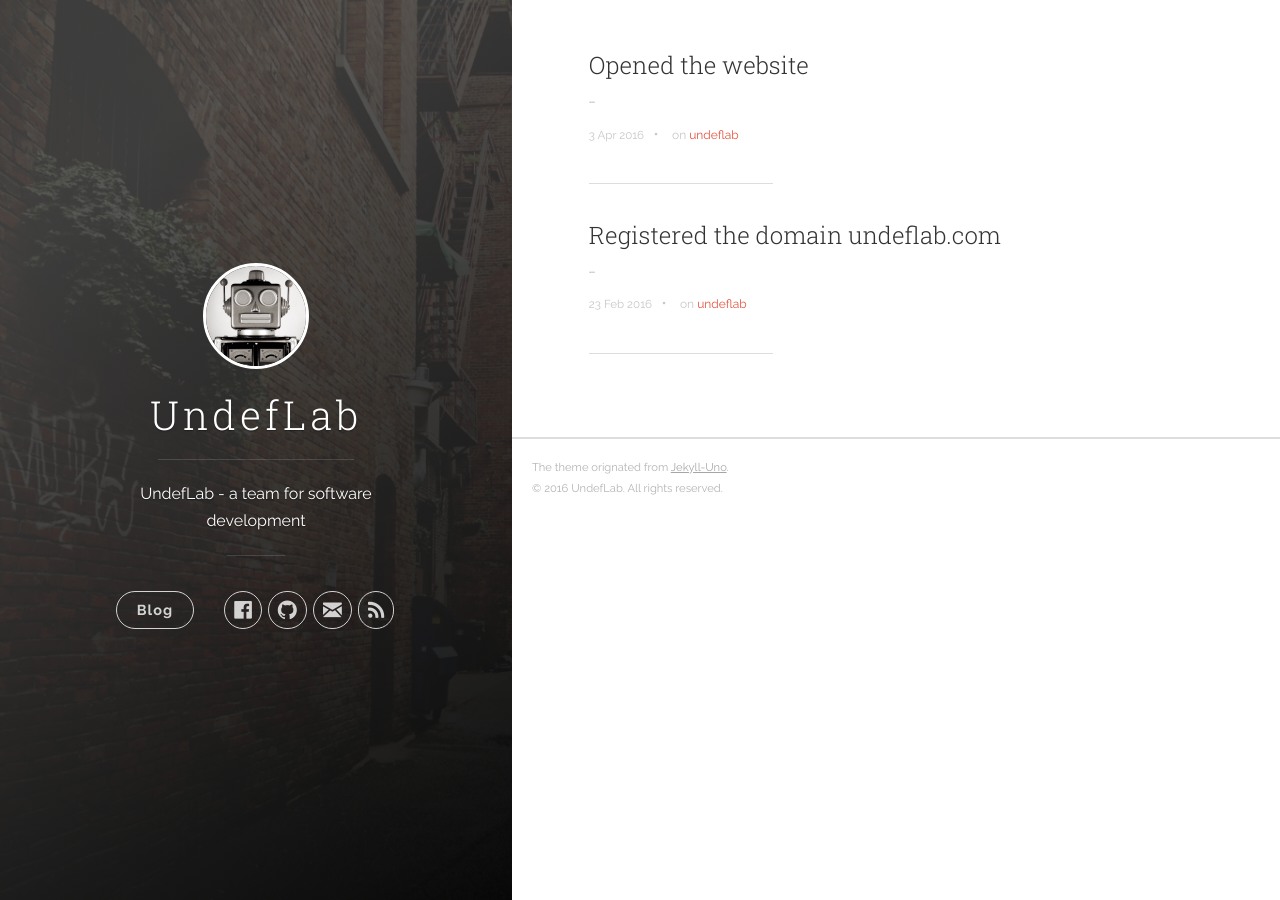
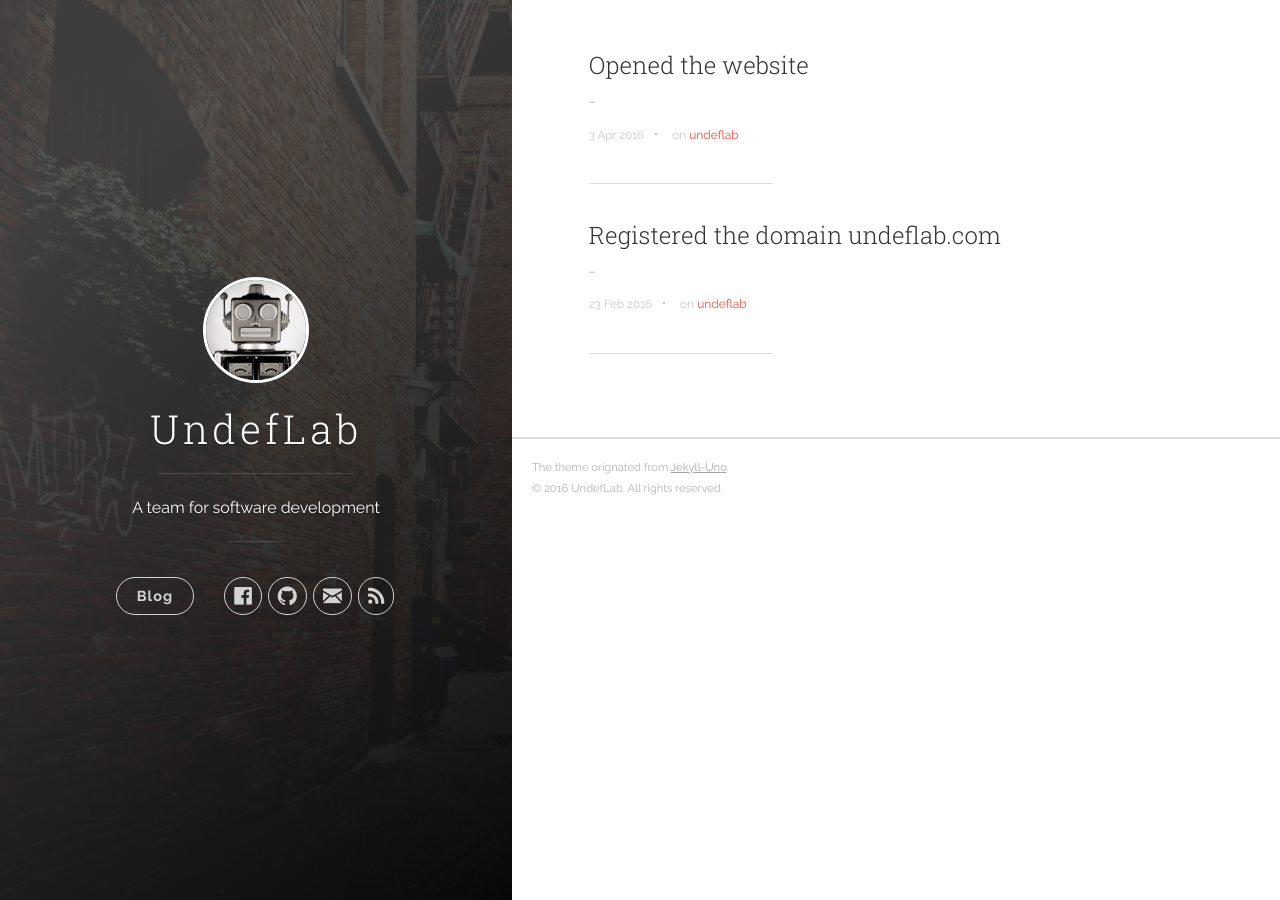
Before and after one commit to undeflab/undeflab.github.io, a Jekyll site: the page built from index.html, in a window 1280 px wide. Built offline with Jekyll 4.4.1, drawn with Linux system fonts in a browser that asks for light colours; nearby versions of some CDN libraries; the list of posts is cut into pages by our own code.

Commit message:
remove duplicated infomation

```diff
--- a/_config.yml
+++ b/_config.yml
@@ -1,6 +1,6 @@
 # Site settings
 title: UndefLab
-description: 'UndefLab - a team for software development'
+description: 'A team for software development'
 url: 'https://www.undeflab.com'
 baseurl: '/'
 google_analytics: 'UA-75813981-1'
```
